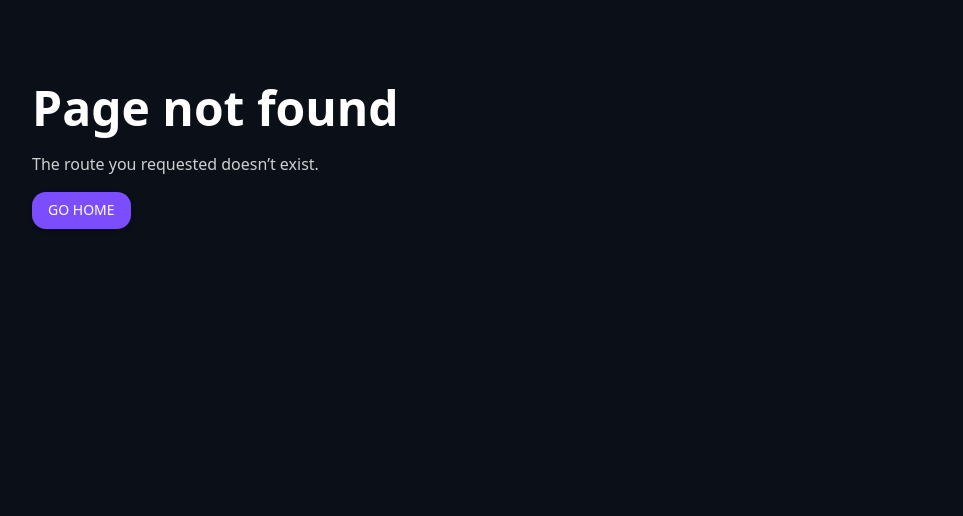
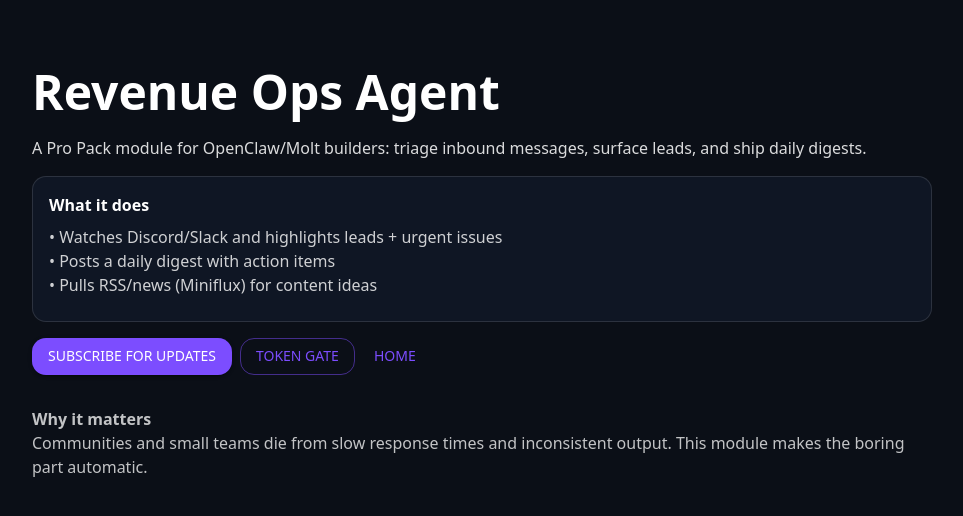
Before and after one commit to rockomatthews/molt-scout, a Next.js app in the folder business/agent-ops-toolkit-site/: page /products/revenue-ops in a window 1280 px wide. Before the commit this address had no page. Shown: the top 516 px of the page, without its empty margins (32-995 px from the left). Built offline with nearby package versions, Linux system fonts and the light colour scheme; what @mui/material-nextjs, wagmi would draw is missing.

Commit message:
Add Revenue Ops Agent module + product page

```diff
--- a/business/agent-ops-toolkit-site/src/app/page.tsx
+++ b/business/agent-ops-toolkit-site/src/app/page.tsx
@@ -78,6 +78,9 @@
             <Stack direction="row" spacing={1} sx={{ display: { xs: "none", sm: "flex" } }}>
               <Button href="/waitlist" variant="text" color="inherit">
                 Waitlist
+              </Button>
+              <Button href="/products/revenue-ops" variant="text" color="inherit">
+                Products
               </Button>
               <Button href="#buy" variant="contained">
                 Subscribe
--- /dev/null
+++ b/business/agent-ops-toolkit-site/src/app/products/revenue-ops/page.tsx
@@ -0,0 +1,49 @@
+import { Box, Button, Card, CardContent, Container, Stack, Typography } from "@mui/material";
+
+export default function RevenueOpsPage() {
+  return (
+    <Container sx={{ py: 8 }}>
+      <Stack spacing={2} sx={{ maxWidth: 900 }}>
+        <Typography variant="h3" fontWeight={900}>
+          Revenue Ops Agent
+        </Typography>
+        <Typography sx={{ opacity: 0.85 }}>
+          A Pro Pack module for OpenClaw/Molt builders: triage inbound messages, surface leads, and ship daily digests.
+        </Typography>
+
+        <Card variant="outlined">
+          <CardContent>
+            <Stack spacing={1}>
+              <Typography fontWeight={900}>What it does</Typography>
+              <Typography sx={{ opacity: 0.8 }}>
+                • Watches Discord/Slack and highlights leads + urgent issues
+                <br />• Posts a daily digest with action items
+                <br />• Pulls RSS/news (Miniflux) for content ideas
+              </Typography>
+            </Stack>
+          </CardContent>
+        </Card>
+
+        <Stack direction={{ xs: "column", sm: "row" }} spacing={1}>
+          <Button href="/subscribe" variant="contained">
+            Subscribe for updates
+          </Button>
+          <Button href="/token" variant="outlined">
+            Token Gate
+          </Button>
+          <Button href="/" variant="text">
+            Home
+          </Button>
+        </Stack>
+
+        <Box sx={{ opacity: 0.75, pt: 2 }}>
+          <Typography fontWeight={800}>Why it matters</Typography>
+          <Typography>
+            Communities and small teams die from slow response times and inconsistent output. This module makes the
+            boring part automatic.
+          </Typography>
+        </Box>
+      </Stack>
+    </Container>
+  );
+}
```
Also changed, not shown: 1 other file (tests, documents, lock files or other folders).
